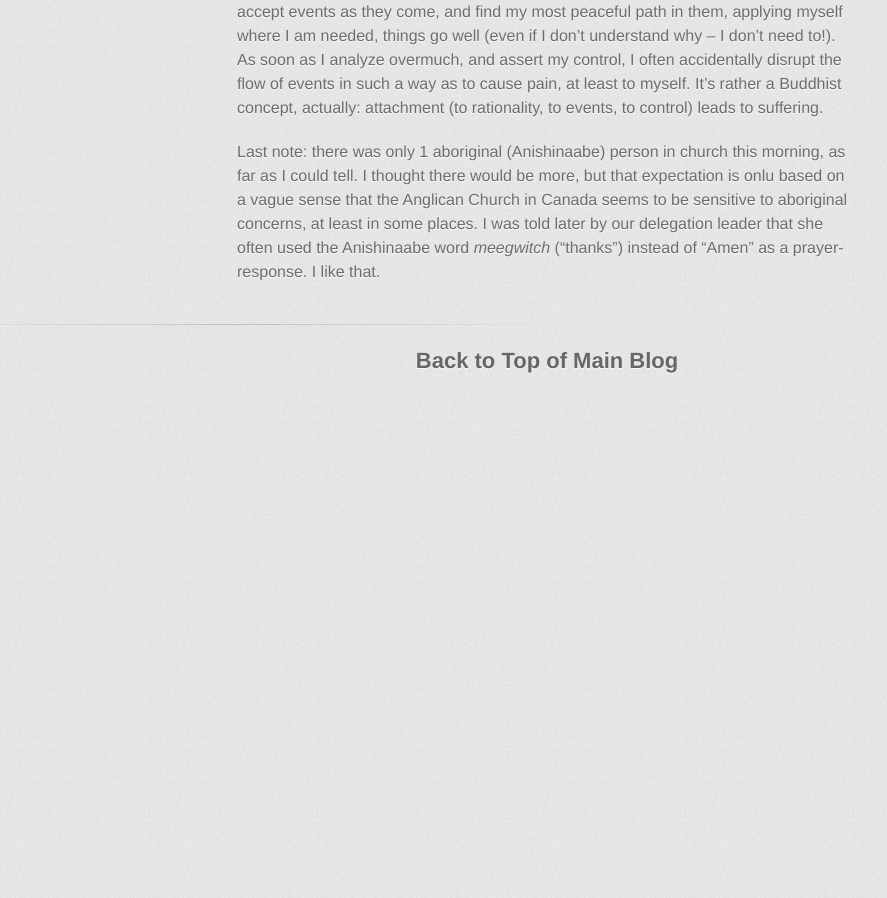
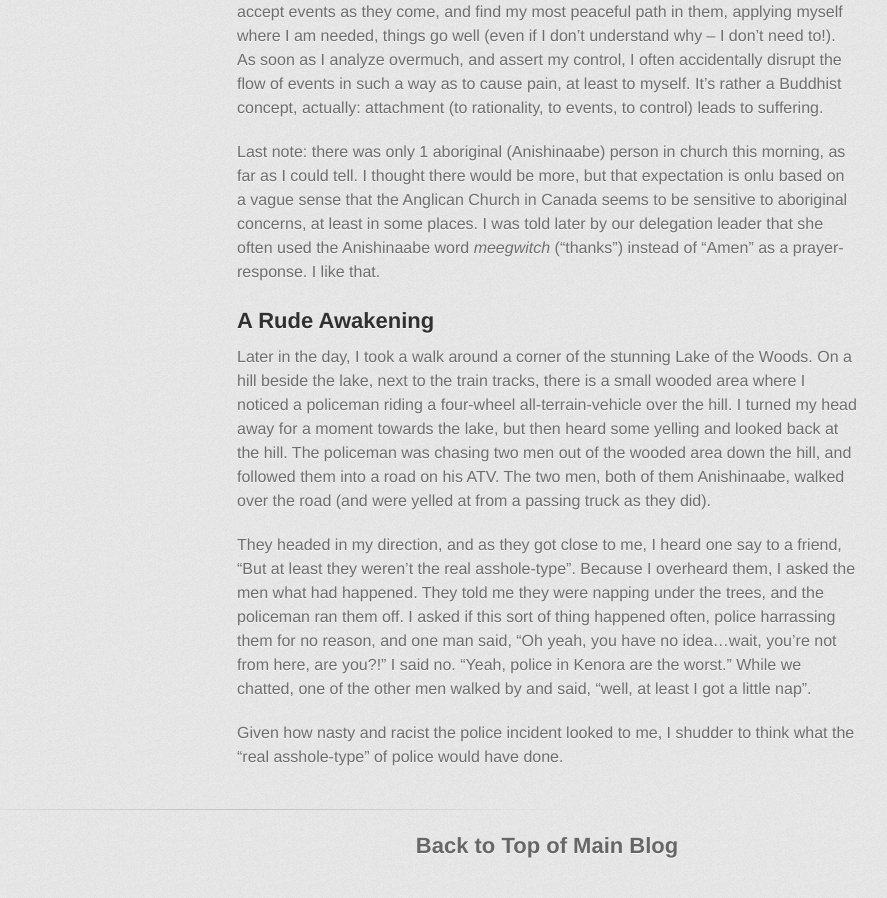
Before and after one commit to joelcw/joelcw.github.io, a Jekyll site: the page built from _posts/2014-08-11-church.md, in a window 1280 px wide and 900 px high, scrolled down 1264 px. Shown: the whole window, without its empty margins (93-980 px from the left). Built offline with Jekyll 4.4.1, drawn with Linux system fonts in a browser that asks for light colours; some web fonts are replaced; before the commit the page ends 1679 px from its top, so only the background shows below that.

Commit message:
added section

```diff
--- a/_posts/2014-08-11-church.md
+++ b/_posts/2014-08-11-church.md
@@ -22,3 +22,11 @@ I'm not sure I took from this story what most people seem to take from it; I don
 At that point, Peter experiences the paradox of trying to assert his self-will on a situation which has been going fine without his interference: he looses control of it immediately, rather than gaining control. This feels like the major spiritual challenge of my life at the moment: to not "push the stream", as Richard Rohr says; when I can accept events as they come, and find my most peaceful path in them, applying myself where I am needed, things go well (even if I don't understand why -- I don't need to!). As soon as I analyze overmuch, and assert my control, I often accidentally disrupt the flow of events in such a way as to cause pain, at least to myself. It's rather a Buddhist concept, actually: attachment (to rationality, to events, to control) leads to suffering.
 
 Last note: there was only 1 aboriginal (Anishinaabe) person in church this morning, as far as I could tell. I thought there would be more, but that expectation is onlu based on a vague sense that the Anglican Church in Canada seems to be sensitive to aboriginal concerns, at least in some places. I was told later by our delegation leader that she often used the Anishinaabe word *meegwitch* ("thanks") instead of "Amen" as a prayer-response. I like that.
+
+##A Rude Awakening
+
+Later in the day, I took a walk around a corner of the stunning Lake of the Woods. On a hill beside the lake, next to the train tracks, there is a small wooded area where I noticed a policeman riding a four-wheel all-terrain-vehicle over the hill. I turned my head away for a moment towards the lake, but then heard some yelling and looked back at the hill. The policeman was chasing two men out of the wooded area down the hill, and followed them into a road on his ATV. The two men, both of them Anishinaabe, walked over the road (and were yelled at from a passing truck as they did).
+
+They headed in my direction, and as they got close to me, I heard one say to a friend, "But at least they weren't the real asshole-type". Because I overheard them, I asked the men what had happened. They told me they were napping under the trees, and the policeman ran them off. I asked if this sort of thing happened often, police harrassing them for no reason, and one man said, "Oh yeah, you have no idea...wait, you're not from here, are you?!" I said no. "Yeah, police in Kenora are the worst." While we chatted, one of the other men walked by and said, "well, at least I got a little nap".
+
+Given how nasty and racist the police incident looked to me, I shudder to think what the "real asshole-type" of police would have done.
```
